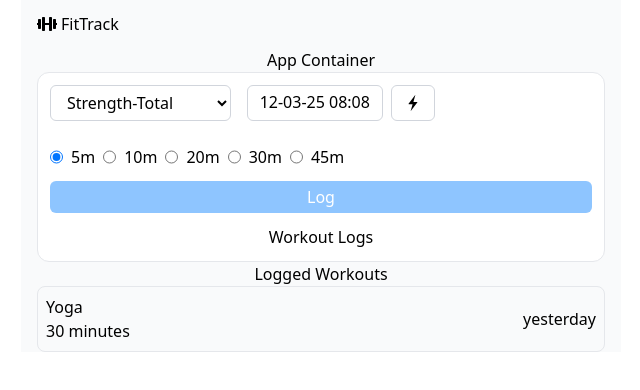
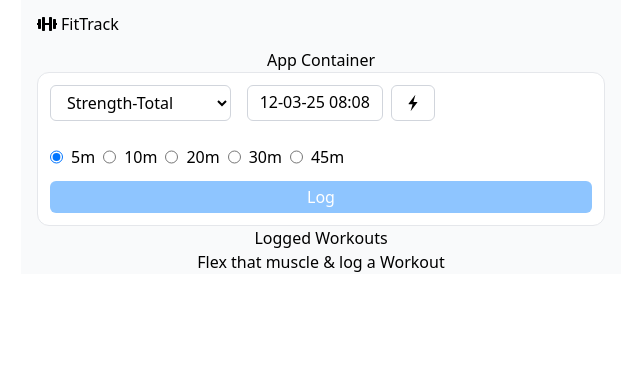
Before and after one commit to sachinkmohan/workout-tracker, a React (Vite) app: page / in a window 1280 px wide. Shown: the top 390 px of the page, without its empty margins (319-959 px from the left). Built offline with nearby package versions, Linux system fonts and the light colour scheme.

Commit message:
Integrate LoggedWorkouts component into AppContainer; update LogWorkout to manage workout logs state

```diff
--- a/src/App.tsx
+++ b/src/App.tsx
@@ -1,6 +1,5 @@
 import "./App.css";
 
-import LoggedWorkouts from "./components/LoggedWorkouts";
 import AppHeader from "./components/AppHeader";
 import AppContainer from "./components/AppContainer";
 
@@ -9,7 +8,6 @@ function App() {
     <div>
       <AppHeader />
       <AppContainer />
-      <LoggedWorkouts />
     </div>
   );
 }
--- a/src/components/AppContainer.tsx
+++ b/src/components/AppContainer.tsx
@@ -1,9 +1,23 @@
+import { useState } from "react";
 import LogWorkout from "./LogWorkout";
+import LoggedWorkouts from "./LoggedWorkouts";
+
+type WorkoutLog = {
+  id: string;
+  workoutName: string;
+  logDate: string;
+  duration: string;
+};
+
 const AppContainer = () => {
+  const [workoutLogs] = useState<WorkoutLog[]>(
+    JSON.parse(localStorage.getItem("workoutLogs") ?? "[]")
+  );
   return (
     <div>
       <h1>App Container</h1>
       <LogWorkout />
+      <LoggedWorkouts workoutLogs={workoutLogs} />
     </div>
   );
 };
--- a/src/components/LogWorkout.tsx
+++ b/src/components/LogWorkout.tsx
@@ -4,6 +4,8 @@ import { useState } from "react";
 import { IoIosFlash } from "react-icons/io";
 import { format } from "date-fns";
 import { v4 as uuidv4 } from "uuid";
+
+import LoggedWorkouts from "./LoggedWorkouts";
 
 type WorkoutLog = {
   id: string;
@@ -14,6 +16,9 @@ type WorkoutLog = {
 
 const LogWorkout = () => {
   const [selectedDate, setSelectedDate] = useState<Date | null>(new Date());
+  const [workoutLogs, setWorkoutLogs] = useState<WorkoutLog[]>(
+    JSON.parse(localStorage.getItem("workoutLogs") ?? "[]")
+  );
   const [workoutType, setWorkoutType] = useState("Strength-Total");
   const [duration, setDuration] = useState("5m");
   const [isOpen, setIsOpen] = useState(false);
@@ -32,10 +37,6 @@ const LogWorkout = () => {
   };
 
   const logWorkout = () => {
-    const existingLogs = JSON.parse(
-      localStorage.getItem("workoutLogs") ?? "[]"
-    );
-
     const newLog: WorkoutLog = {
       id: uuidv4(),
       workoutName: workoutType,
@@ -43,7 +44,8 @@ const LogWorkout = () => {
       duration: duration,
     };
 
-    const updatedLogs = [...existingLogs, newLog];
+    const updatedLogs = [...workoutLogs, newLog];
+    setWorkoutLogs(updatedLogs);
 
     localStorage.setItem("workoutLogs", JSON.stringify(updatedLogs));
   };
@@ -117,21 +119,6 @@ const LogWorkout = () => {
           Log
         </button>
       </div>
-
-      <div className="mt-3">
-        <h2>Workout Logs</h2>
-        <ul>
-          {JSON.parse(localStorage.getItem("workoutLogs") ?? "[]").map(
-            (log: WorkoutLog) => (
-              <li key={log.id}>
-                <div className="font-bold">{log.workoutName}</div>
-                <div>{log.duration}</div>
-                <div>{format(new Date(log.logDate), "dd-MM-yy hh:mm")}</div>
-              </li>
-            )
-          )}
-        </ul>
-      </div>
     </div>
   );
 };
--- a/src/components/LoggedWorkouts.tsx
+++ b/src/components/LoggedWorkouts.tsx
@@ -1,14 +1,33 @@
-const LoggedWorkouts = () => {
+type WorkoutLog = {
+  id: string;
+  workoutName: string;
+  logDate: string;
+  duration: string;
+};
+
+interface LoggedWorkoutsProps {
+  workoutLogs: WorkoutLog[];
+}
+const LoggedWorkouts = ({ workoutLogs }: LoggedWorkoutsProps) => {
   return (
     <div>
       <h2>Logged Workouts</h2>
-      <div className="p-2 flex justify-between border border-gray-200 rounded-lg ">
-        <div className="flex flex-col items-start">
-          <p>Yoga</p>
-          <p>30 minutes</p>
-        </div>
-        <p className="flex justify-center items-center">yesterday</p>
-      </div>
+      {workoutLogs?.length === 0 ? (
+        <p>Flex that muscle & log a Workout </p>
+      ) : (
+        workoutLogs?.map((log) => (
+          <div
+            key={log.id}
+            className="p-2 flex justify-between border border-gray-200 rounded-lg "
+          >
+            <div className="flex flex-col items-start">
+              <p>{log.workoutName}</p>
+              <p>{log.duration}</p>
+            </div>
+            <p className="flex justify-center items-center">{log.logDate}</p>
+          </div>
+        ))
+      )}
     </div>
   );
 };
```
